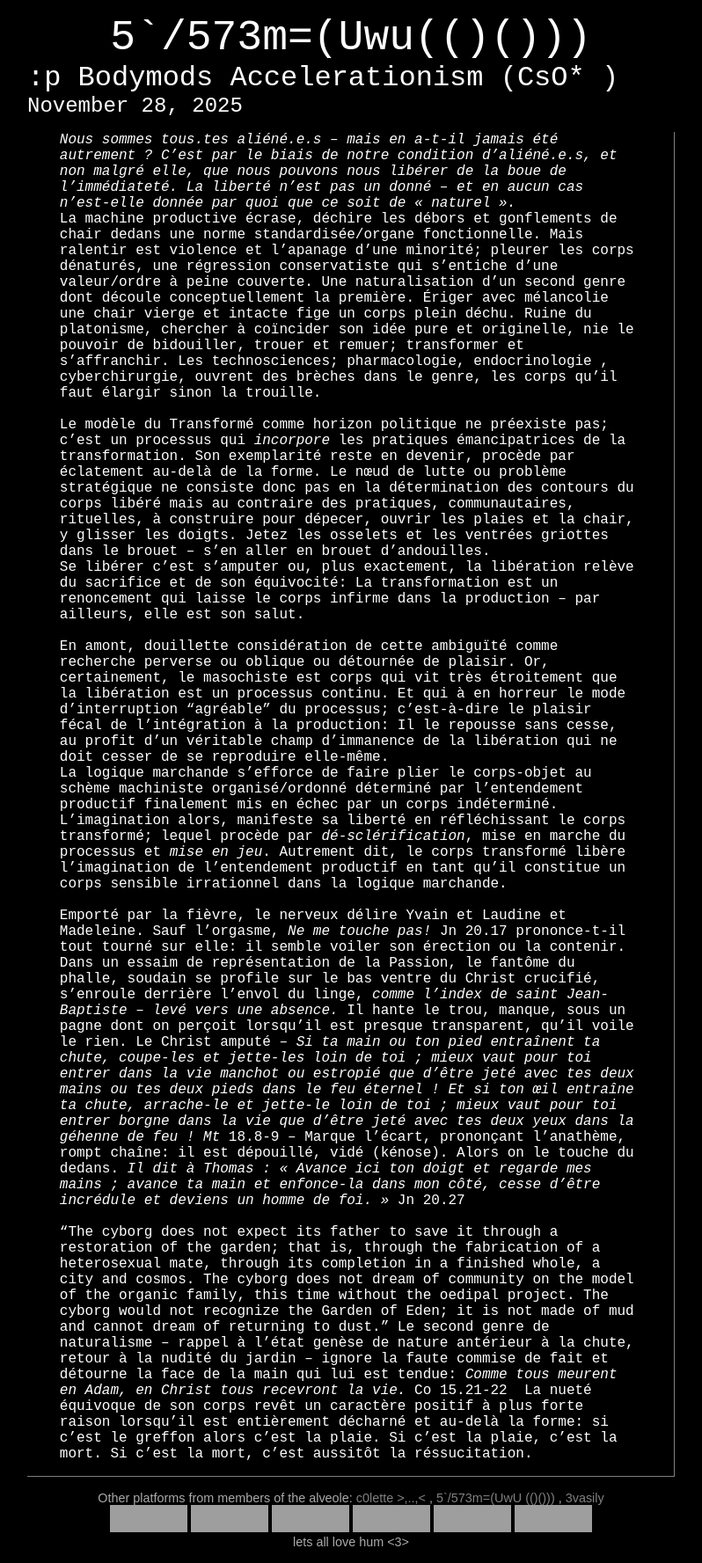
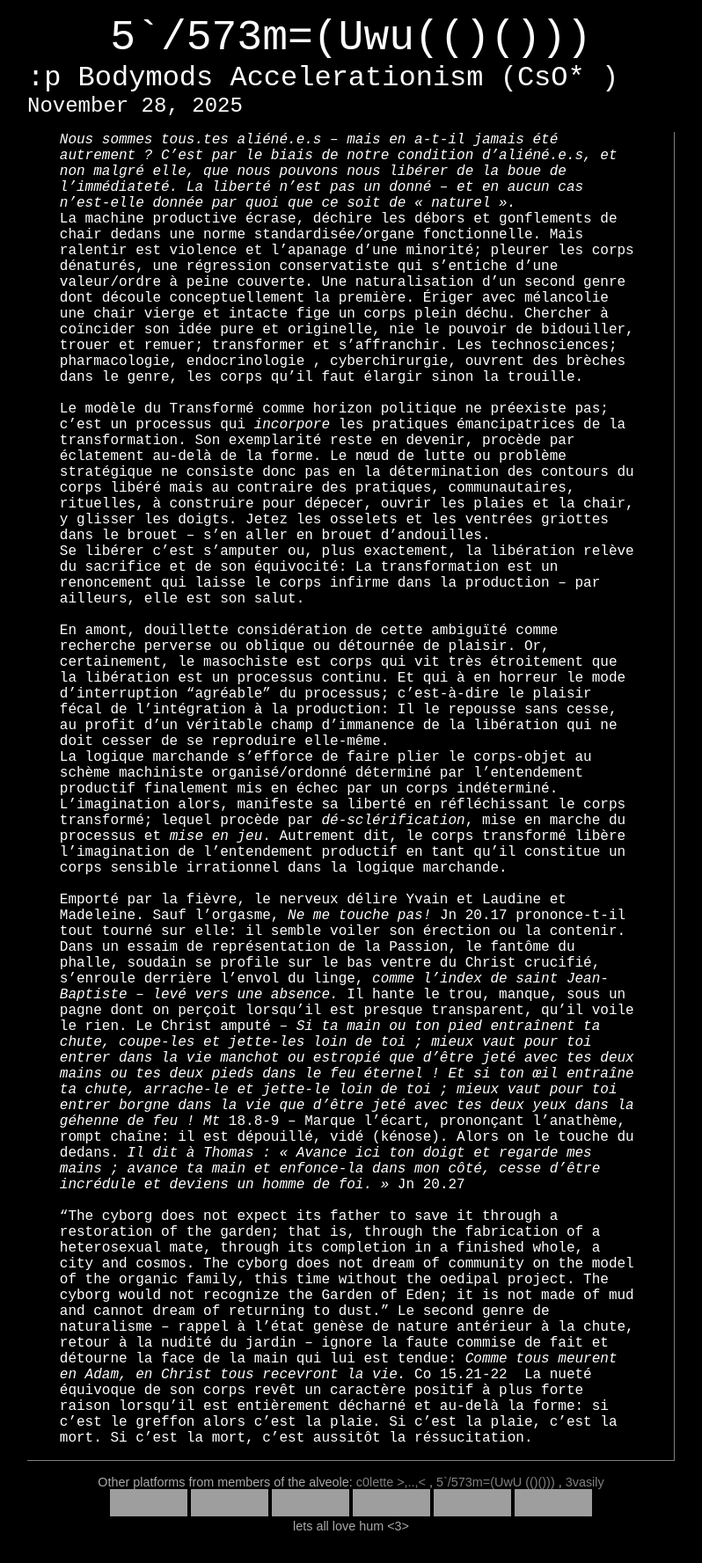
Before and after one commit to alain333/myblog, a Jekyll site: the page built from _posts/Philosophy/2025-11-28-bodymods.md, in a window 1280 px wide, cut to the strip 0-1777 px from the top of the page. Shown: the whole strip at 88% size, without its empty margins (241-1039 px from the left). Built offline with Jekyll 4.4.1, drawn with Linux system fonts in a browser that asks for light colours; grey boxes are pictures that could not be loaded.

Commit message:
Update 2025-11-28-bodymods.md

```diff
--- a/_posts/Philosophy/2025-11-28-bodymods.md
+++ b/_posts/Philosophy/2025-11-28-bodymods.md
@@ -8,7 +8,7 @@ permalink: /:categories/:title
 ---
 _Nous sommes tous.tes aliéné.e.s – mais en a-t-il jamais été autrement ? C’est par le biais de notre condition d’aliéné.e.s, et non malgré elle, que nous pouvons nous libérer de la boue de l’immédiateté. La liberté n’est pas un donné – et en aucun cas n’est-elle donnée par quoi que ce soit de « naturel »._
 
-La machine productive écrase, déchire les débors et gonflements de chair dedans une norme standardisée/organe fonctionnelle. Mais ralentir est violence et l’apanage d’une minorité; pleurer les corps dénaturés, une régression conservatiste qui s’entiche d’une valeur/ordre à peine couverte. Une naturalisation d’un second genre dont découle conceptuellement la première. Ériger avec mélancolie une chair vierge et intacte fige un corps plein déchu. Ruine du platonisme, chercher à coïncider son idée pure et originelle, nie le pouvoir de bidouiller, trouer et remuer; transformer et s’affranchir. Les technosciences; pharmacologie, endocrinologie , cyberchirurgie, ouvrent des brèches dans le genre, les corps qu’il faut élargir sinon la trouille.
+La machine productive écrase, déchire les débors et gonflements de chair dedans une norme standardisée/organe fonctionnelle. Mais ralentir est violence et l’apanage d’une minorité; pleurer les corps dénaturés, une régression conservatiste qui s’entiche d’une valeur/ordre à peine couverte. Une naturalisation d’un second genre dont découle conceptuellement la première. Ériger avec mélancolie une chair vierge et intacte fige un corps plein déchu. Chercher à coïncider son idée pure et originelle, nie le pouvoir de bidouiller, trouer et remuer; transformer et s’affranchir. Les technosciences; pharmacologie, endocrinologie , cyberchirurgie, ouvrent des brèches dans le genre, les corps qu’il faut élargir sinon la trouille.
 
 <br>
 
```
